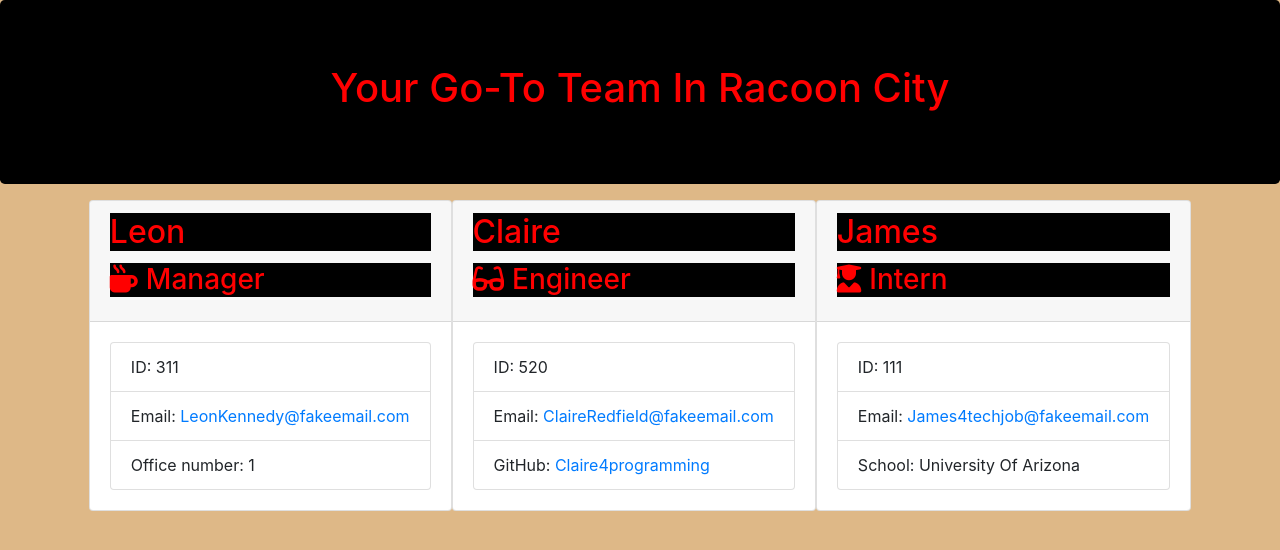
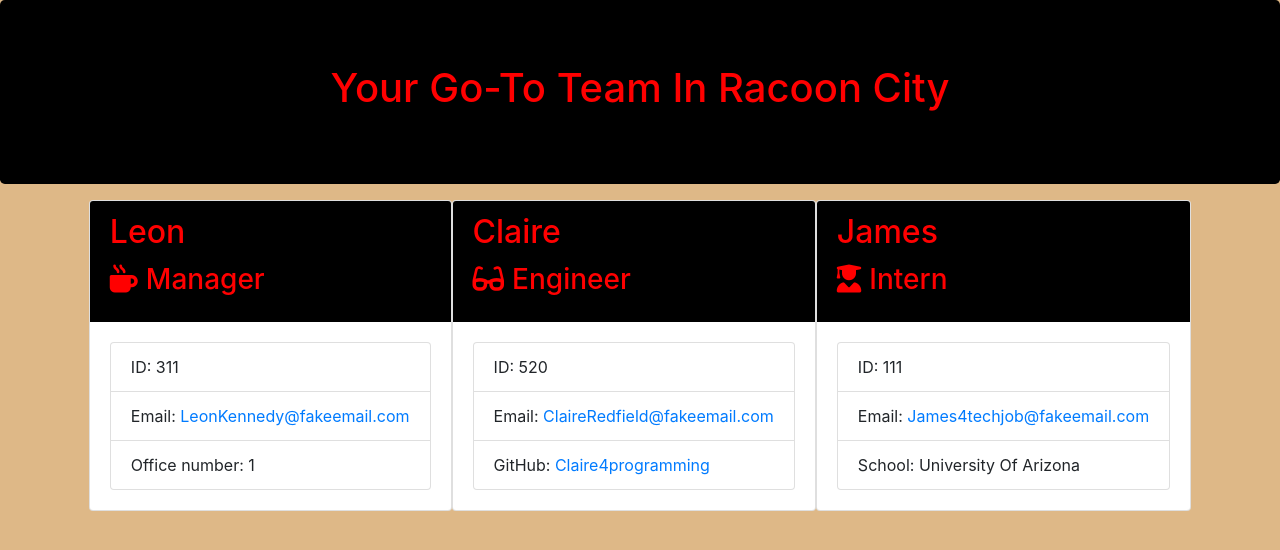
Before and after one commit to JN3AZ/Team-profile-page-Generator, a website: page Develop/output/team.html in a window 1280 px wide. Drawn offline with nearby package versions, Linux system fonts and the light colour scheme; files that its build step writes are made by us from their sources.

Commit message:
added in line style till I can figure out how to make my css page work properly

```diff
--- a/Develop/output/team.html
+++ b/Develop/output/team.html
@@ -24,7 +24,7 @@
         <div class="row">
             <div class="team-area col-12 d-flex justify-content-center">
                 <div class="card employee-card">
-    <div class="card-header">
+    <div class="card-header" style="background-color: black; color:red">
         <h2 class="card-title manager-title">Leon</h2>
         <h3 class="card-title manager-title"><i class="fas fa-mug-hot mr-2"></i>Manager</h3>
     </div>
@@ -37,7 +37,7 @@
     </div>
 </div>
 <div class="card employee-card">
-    <div class="card-header">
+    <div class="card-header" style="background-color: black; color:red">
         <h2 class="card-title engineer-title">Claire</h2>
         <h3 class="card-title engineer-title"><i class="fas fa-glasses mr-2"></i>Engineer</h3>
     </div>
@@ -50,7 +50,7 @@
     </div>
 </div>
 <div class="card employee-card">
-    <div class="card-header">
+    <div class="card-header" style="background-color: black; color:red">
         <h2 class="card-title intern-title">James</h2>
         <h3 class="card-title intern-title"><i class="fas fa-user-graduate mr-2"></i>Intern</h3>
     </div>
```
